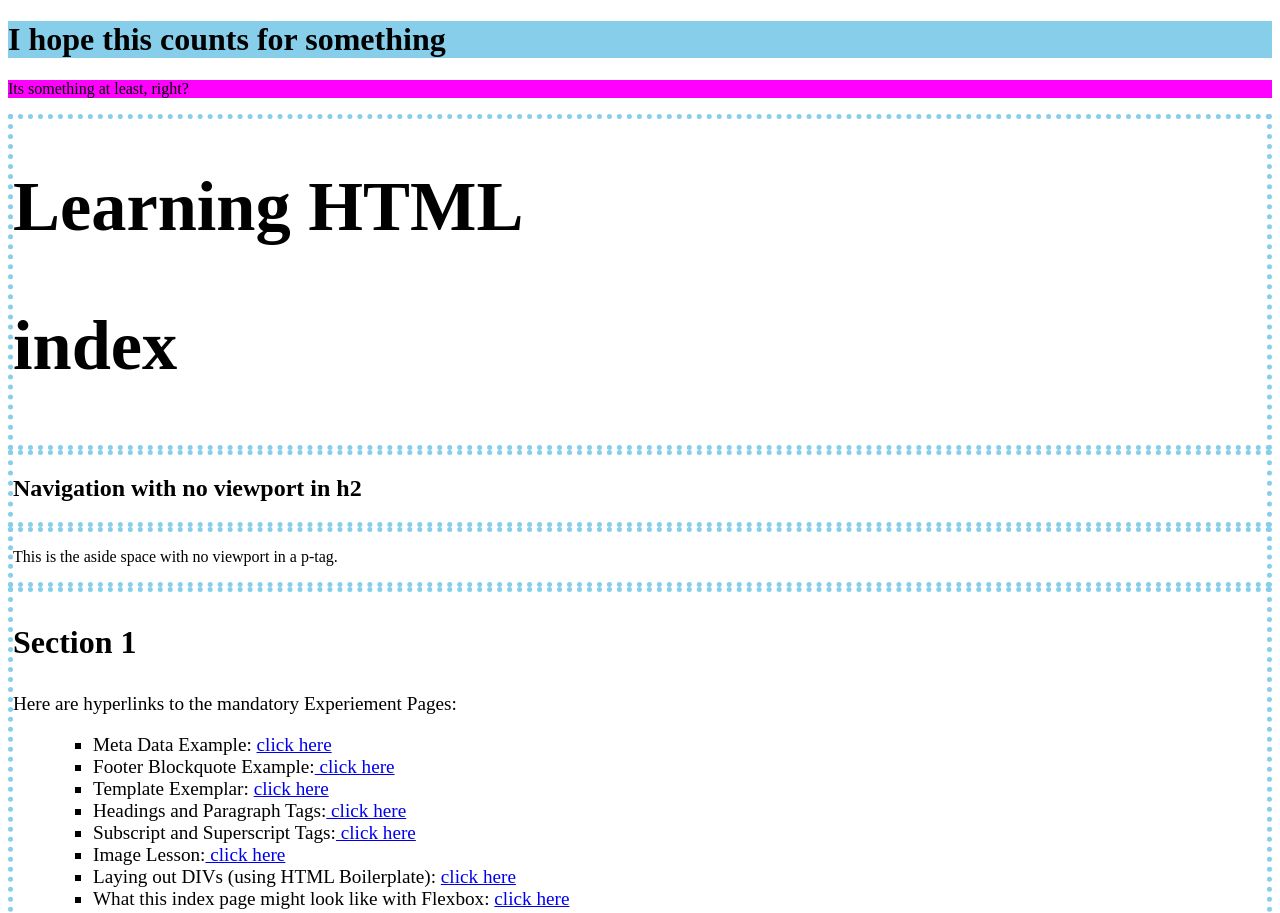
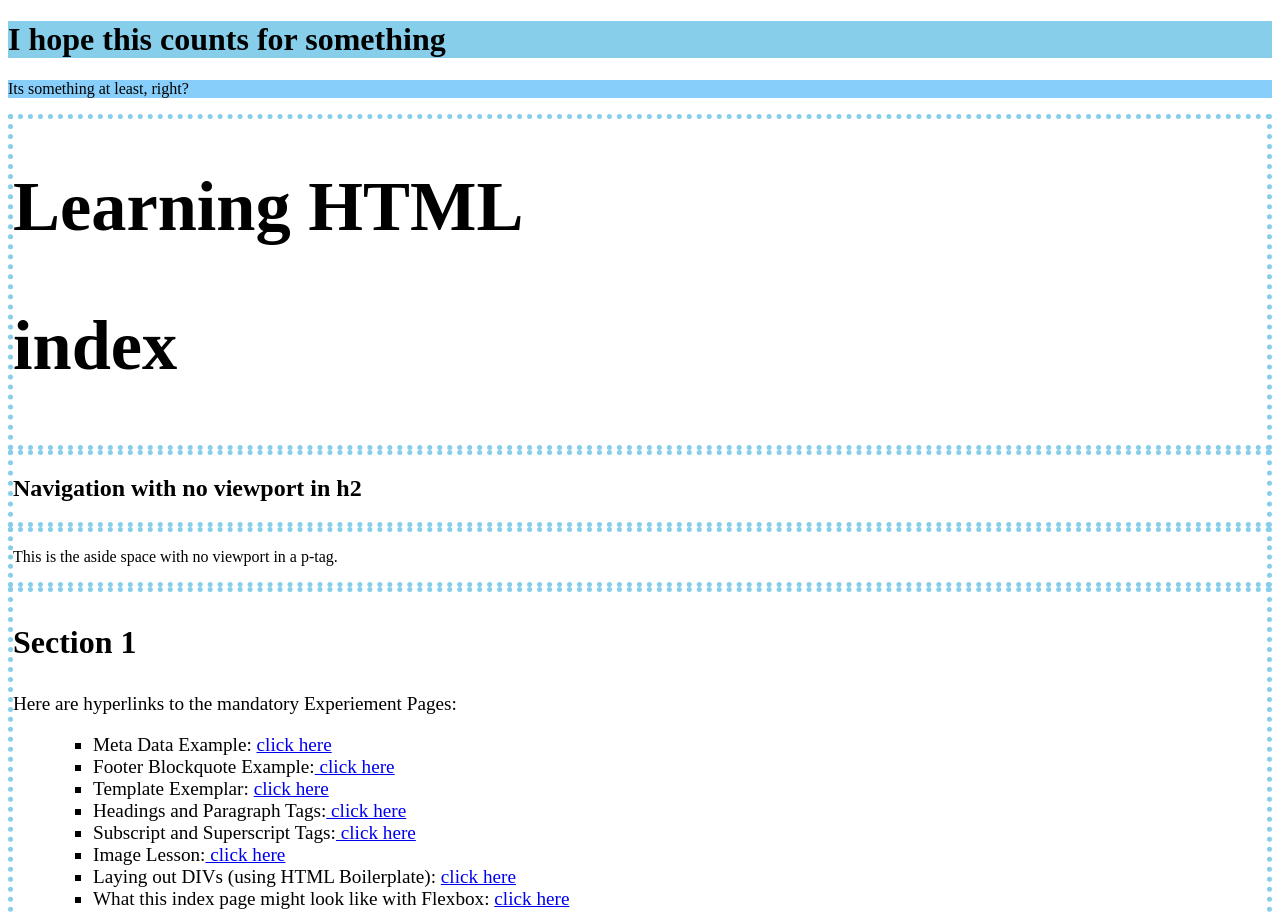
Before and after one commit to KaiUskiw/learning-html, a plain HTML site: page index.html in a window 1280 px wide. Shown: the top 913 px of the page. Drawn offline with Linux system fonts and the light colour scheme.

Commit message:
Update index.html

```diff
--- a/index.html
+++ b/index.html
@@ -4,7 +4,7 @@
 <body>
   <h1 style="background-color:skyblue;">I hope this counts for something</h1>
 
-  <p style="background-color:fuchsia;"> Its something at least, right?
+  <p style="background-color:lightskyblue;"> Its something at least, right?
 
   </p>
 
```
